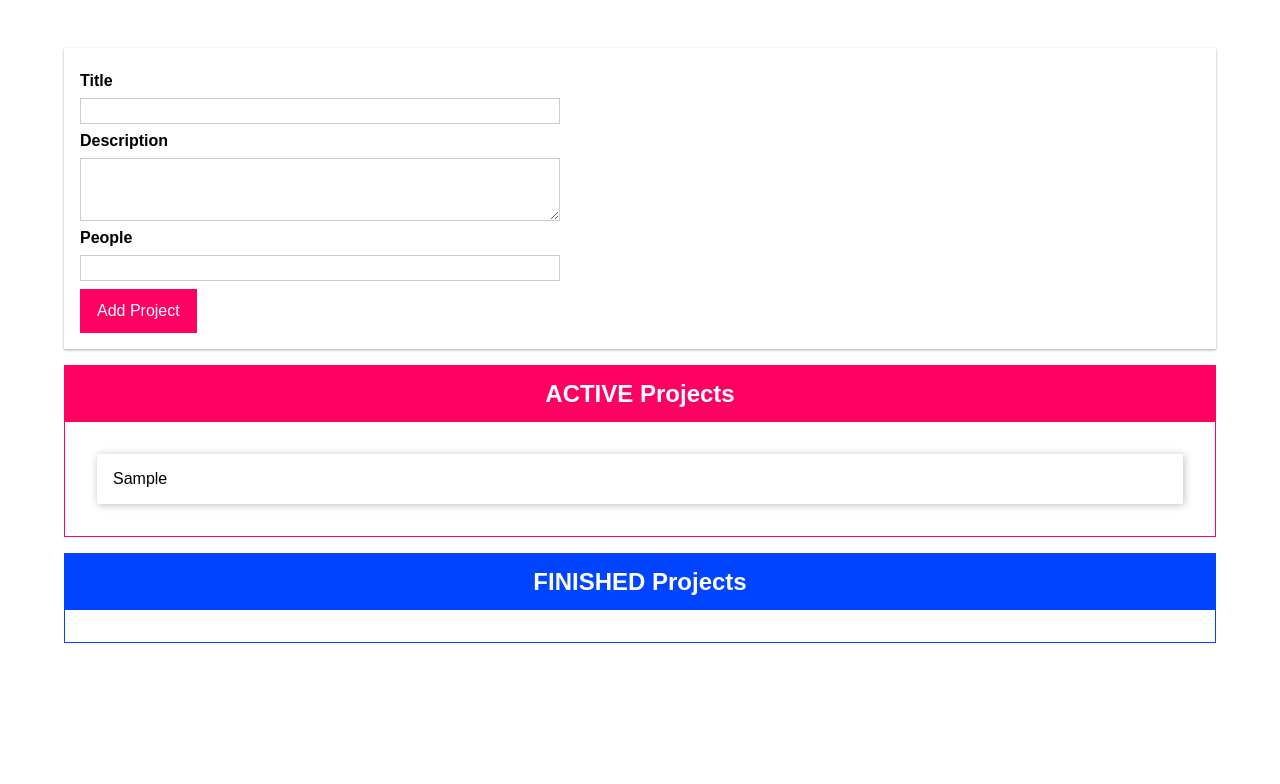
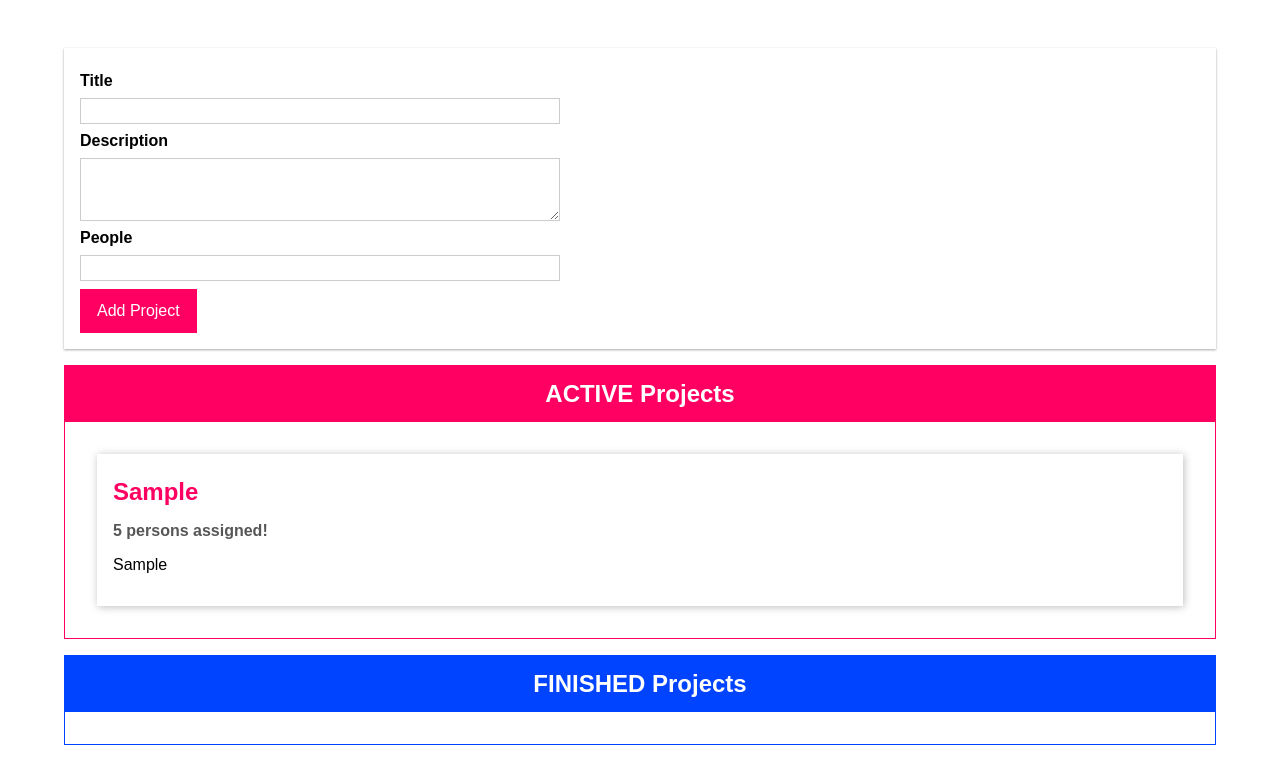
Before and after one commit to GiorgiKeburia/Drag-And-Drop, a website with bundled scripts: page index.html in a window 1280 px wide. Both pictures are taken after typing "Sample", "Sample", "5" into the empty fields and a click on the button "Add Project". Built offline with nearby package versions, Linux system fonts and the light colour scheme.

Commit message:
project add part2

```diff
--- a/index.html
+++ b/index.html
@@ -27,7 +27,11 @@
 			</form>
 		</template>
 		<template id="single-project">
-			<li></li>
+			<li>
+				<h2></h2>
+				<h3></h3>
+				<p></p>
+			</li>
 		</template>
 		<template id="project-list">
 			<section class="projects">
--- a/src/app.ts
+++ b/src/app.ts
@@ -8,15 +8,23 @@ class Project {
 	constructor(public id: string, public title: string, public description: string, public people: number, public status: ProjectStatus) {}
 }
 
-// Project Staate Managment
-type Listener = (items: Project[]) => void;
+// Project State Managment
+type Listener<T> = (items: T[]) => void;
 
-class ProjectState {
-	private listeners: Listener[] = [];
+class State<T> {
+	protected listeners: Listener<T>[] = [];
+	addListener(listenerFn: Listener<T>) {
+		this.listeners.push(listenerFn);
+	}
+}
+
+class ProjectState extends State<Project> {
 	private projects: Project[] = [];
 	private static instance: ProjectState;
 
-	private constructor() {}
+	private constructor() {
+		super();
+	}
 
 	static getInstance() {
 		if (this.instance) {
@@ -24,10 +32,6 @@ class ProjectState {
 		}
 		this.instance = new ProjectState();
 		return this.instance;
-	}
-
-	addListener(listenerFn: Listener) {
-		this.listeners.push(listenerFn);
 	}
 
 	addProject(title: string, description: string, numOfpeople: number) {
@@ -81,23 +85,69 @@ function autobind(_: any, _2: string, descriptor: PropertyDescriptor) {
 	};
 	return adjDescriptor;
 }
+// Component Base Class
+abstract class Component<T extends HTMLElement, U extends HTMLElement> {
+	templateElement: HTMLTemplateElement;
+	hostElement: T;
+	element: U;
+
+	constructor(templateId: string, hostElemendId: string, insertAtStart: boolean, newElementId?: string) {
+		this.templateElement = document.getElementById(templateId)! as HTMLTemplateElement;
+		this.hostElement = document.getElementById(hostElemendId)! as T;
+
+		const importedNode = document.importNode(this.templateElement.content, true);
+		this.element = importedNode.firstElementChild as U;
+		if (newElementId) {
+			this.element.id = newElementId;
+		}
+		this.attach(insertAtStart);
+	}
+	private attach(insertAtBeginning: boolean) {
+		this.hostElement.insertAdjacentElement(insertAtBeginning ? 'afterbegin' : 'beforebegin', this.element);
+	}
+	abstract configure?(): void;
+	abstract renderContent(): void;
+}
+// ProjectItem Class
+class ProjectItem extends Component<HTMLUListElement, HTMLLIElement> {
+	private project: Project;
+
+	get persons() {
+		if (this.project.people === 1) {
+			return '1 person assigned!';
+		} else {
+			return `${this.project.people} persons assigned!`;
+		}
+	}
+	constructor(hostId: string, project: Project) {
+		super('single-project', hostId, true, project.id);
+		this.project = project;
+
+		this.configure();
+		this.renderContent();
+	}
+
+	configure() {}
+	renderContent() {
+		this.element.querySelector('h2')!.textContent = this.project.title;
+		this.element.querySelector('h3')!.textContent = this.persons;
+		this.element.querySelector('p')!.textContent = this.project.description;
+	}
+}
 
 // ProjectList Class
-class ProjectList {
-	templateElement: HTMLTemplateElement;
-	hostElement: HTMLDivElement;
-	element: HTMLElement;
+class ProjectList extends Component<HTMLDivElement, HTMLElement> {
 	assinedProjects: Project[];
 
 	constructor(private type: 'active' | 'finished') {
-		this.templateElement = document.getElementById('project-list')! as HTMLTemplateElement;
-		this.hostElement = document.getElementById('app')! as HTMLDivElement;
+		super('project-list', 'app', false, `${type}-projects`);
 		this.assinedProjects = [];
 
-		const importedNode = document.importNode(this.templateElement.content, true);
-		this.element = importedNode.firstElementChild as HTMLFormElement;
-		this.element.id = `${this.type}-projects`;
+		this.configure();
+		this.renderContent();
+	}
 
+	configure() {
 		projectState.addListener((projects: Project[]) => {
 			const relevantProjects = projects.filter((prj) => {
 				if (this.type === 'active') {
@@ -108,54 +158,43 @@ class ProjectList {
 			this.assinedProjects = relevantProjects;
 			this.renderProjects();
 		});
-		this.attach();
-		this.renderContent();
+	}
+
+	renderContent() {
+		const listId = `${this.type}-projects-list`;
+		this.element.querySelector('ul')!.id = listId;
+		this.element.querySelector('h2')!.textContent = this.type.toUpperCase() + ' Projects';
 	}
 	private renderProjects() {
 		const listEl = document.getElementById(`${this.type}-projects-list`)! as HTMLUListElement;
 		listEl.innerHTML = '';
+		console.log(this.element.querySelector('ul'));
 		for (const prjItem of this.assinedProjects) {
-			const listItem = document.createElement('li');
-			listItem.textContent = prjItem.title;
-			listEl.appendChild(listItem);
+			new ProjectItem(this.element.querySelector('ul')!.id, prjItem);
 		}
-	}
-
-	private renderContent() {
-		const listId = `${this.type}-projects-list`;
-		this.element.querySelector('ul')!.id = listId;
-		this.element.querySelector('h2')!.textContent = this.type.toUpperCase() + ' Projects';
-	}
-
-	private attach() {
-		this.hostElement.insertAdjacentElement('beforeend', this.element);
 	}
 }
 
 // Project Input Class
-class ProjectInput {
-	templateElement: HTMLTemplateElement;
-	hostElement: HTMLDivElement;
-	element: HTMLFormElement;
+class ProjectInput extends Component<HTMLDivElement, HTMLFormElement> {
 	titleInputElement: HTMLInputElement;
 	peopleInputElement: HTMLInputElement;
 	descriptionInputElement: HTMLInputElement;
 
 	constructor() {
-		this.templateElement = document.getElementById('project-input')! as HTMLTemplateElement;
-		this.hostElement = document.getElementById('app')! as HTMLDivElement;
-
-		const importedNode = document.importNode(this.templateElement.content, true);
-		this.element = importedNode.firstElementChild as HTMLFormElement;
-		this.element.id = 'user-input';
+		super('project-input', 'app', false, 'user-input');
 
 		this.titleInputElement = this.element.querySelector('#title') as HTMLInputElement;
 		this.descriptionInputElement = this.element.querySelector('#description') as HTMLInputElement;
 		this.peopleInputElement = this.element.querySelector('#people') as HTMLInputElement;
 
 		this.configure();
-		this.attach();
 	}
+
+	configure() {
+		this.element.addEventListener('submit', this.submitHandler);
+	}
+	renderContent() {}
 
 	private clearInputes() {
 		this.titleInputElement.value = '';
@@ -204,14 +243,6 @@ class ProjectInput {
 			this.clearInputes();
 		}
 	}
-
-	private configure() {
-		this.element.addEventListener('submit', this.submitHandler);
-	}
-
-	private attach() {
-		this.hostElement.insertAdjacentElement('afterbegin', this.element);
-	}
 }
 
 const projInput = new ProjectInput();
```
Also changed, not shown: dist/app.js.
